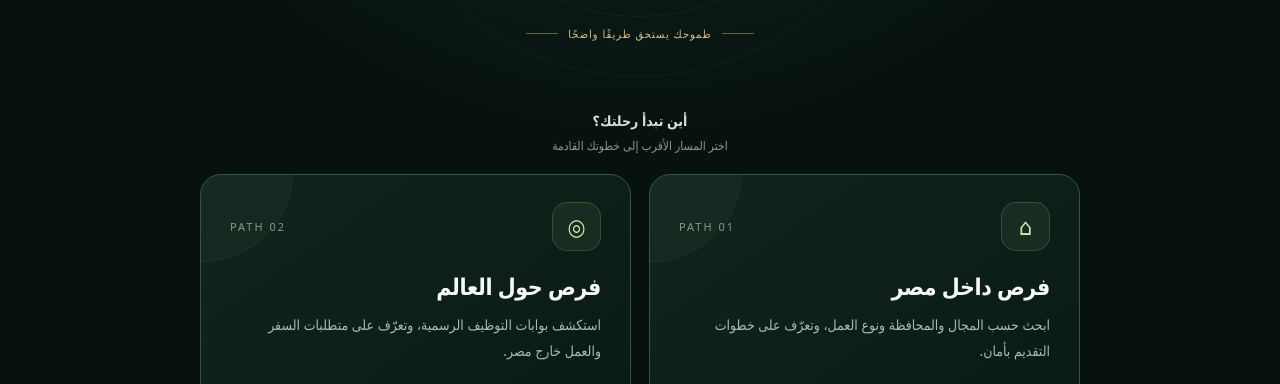
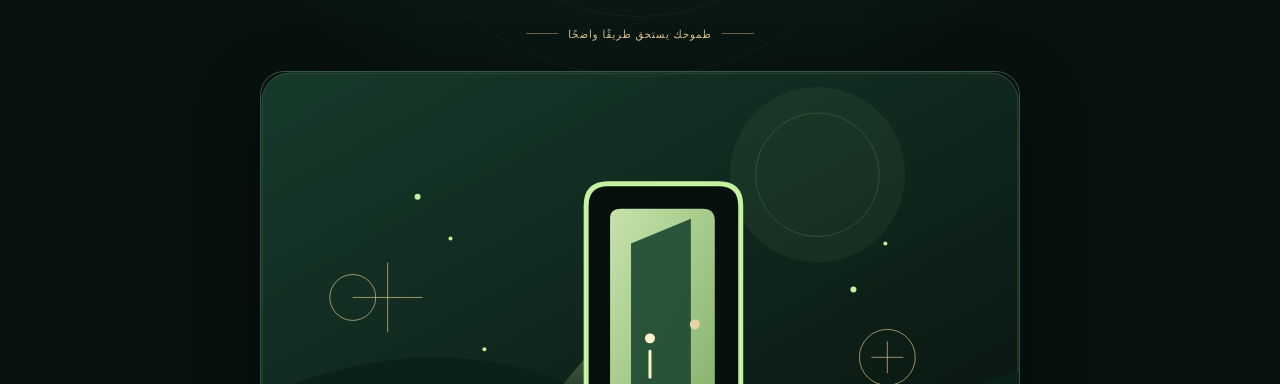
Before and after one commit to w4nkrv77ms-a11y/Forsatak-site, a plain HTML site: page index.html in a window 1280 px wide. Shown: the part 525-909 px from the top of the page. Drawn offline with Linux system fonts and the light colour scheme.

Commit message:
Upgrade Forsatak homepage with custom hero illustration and clearer product promise

```diff
--- a/index.html
+++ b/index.html
@@ -29,17 +29,18 @@ footer{margin-top:59px;padding:23px 0 29px;border-top:1px solid #ffffff13;color:
   <h1>لا تنتظر أن تتغيّر حياتك.<br><span>امنحها فرصتها.</span></h1>
   <p>كل خطوة كبيرة تبدأ بباب يُفتح. اكتشف طريقك إلى العمل الذي تطمح إليه، بوضوح أكبر وثقة تستحقها — هنا في مصر أو عبر العالم.</p>
   <div class="ornament">طموحك يستحق طريقًا واضحًا</div>
+  <div style="max-width:760px;margin:30px auto 0"><img src="assets/forsatak-hero.svg" alt="رسم فني لباب مفتوح ومسار نحو فرصة جديدة" style="display:block;width:100%;border-radius:24px;border:1px solid #345544;box-shadow:0 24px 70px #0005"></div>
  </section>
  <div class="select-label">أين تبدأ رحلتك؟<small>اختر المسار الأقرب إلى خطوتك القادمة</small></div>
  <section class="choices" aria-label="اختيار مسار البحث عن العمل">
   <a class="choice" href="egypt.html">
    <div class="card-top"><div class="icon-wrap" aria-hidden="true">⌂</div><span class="card-index">PATH 01</span></div>
-   <h2>فرص داخل مصر</h2><p>ابحث حسب المجال والمحافظة ونوع العمل، وتعرّف على خطوات التقديم بأمان.</p>
+   <h2>فرص داخل مصر</h2><p>ابحث حسب المجال والمحافظة ونوع العمل، واستخدم أدوات البحث الذكي وتجهيز السيرة الذاتية.</p>
    <div class="go"><span>استكشف المسار المصري</span><span class="arrow">←</span></div>
   </a>
   <a class="choice" href="international.html">
    <div class="card-top"><div class="icon-wrap" aria-hidden="true">◎</div><span class="card-index">PATH 02</span></div>
-   <h2>فرص حول العالم</h2><p>استكشف بوابات التوظيف الرسمية، وتعرّف على متطلبات السفر والعمل خارج مصر.</p>
+   <h2>فرص حول العالم</h2><p>رتّب بحثك حسب الدولة والمجال، وجهّز نفسك للتقديم وافهم المتطلبات قبل السفر.</p>
    <div class="go"><span>استكشف المسار الدولي</span><span class="arrow">←</span></div>
   </a> </section>
  <div class="trust"><span class="trust-icon">✦</span><div><b>فرصتك تبدأ بالوعي.</b><br>تحقّق من جهة العمل والعقد والتأشيرة قبل دفع أي رسوم أو مشاركة بياناتك. ستُضاف الوظائف بعد التحقق من مصادرها؛ لا تُعرض وظيفة على أنها متاحة إلا بعد إضافة مصدرها والتحقق منه.</div></div>
```
